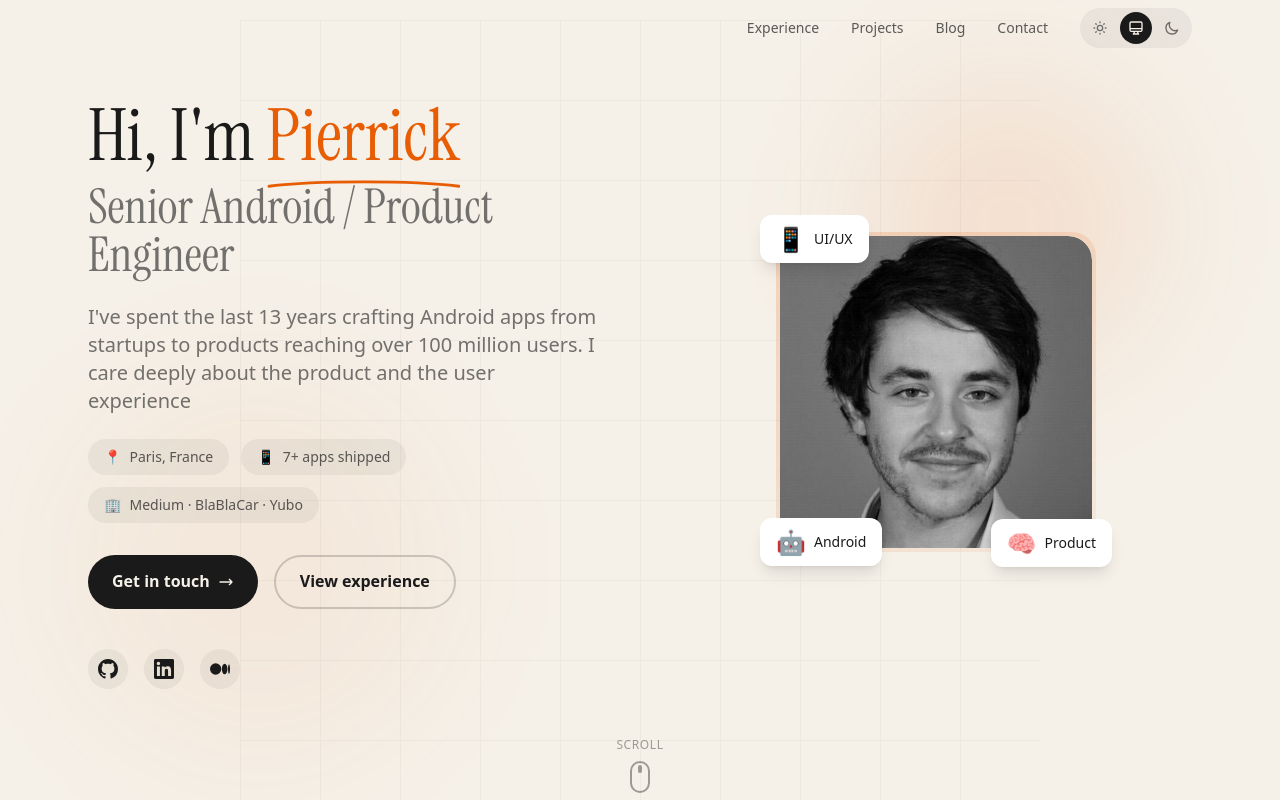
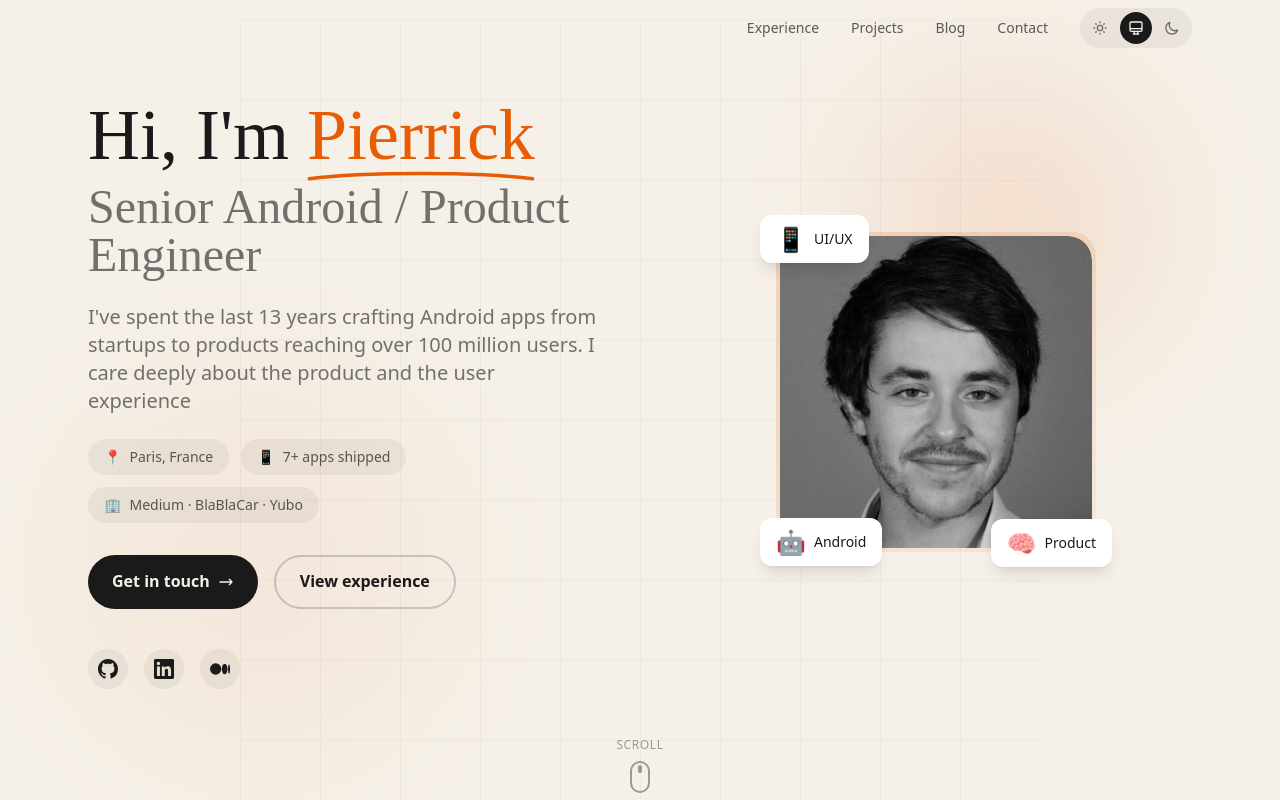
Before and after one commit to prcaen/prcaen.github.io, a React (Vite) app: page / in a window 1280 px wide. Shown: the top 800 px of the page. Built offline with nearby package versions, Linux system fonts and the light colour scheme; a web font is replaced by a local one.

Commit message:
Update CSS import order to ensure proper loading of Google Fonts alongside Tailwind CSS.

```diff
--- a/src/index.css
+++ b/src/index.css
@@ -1,5 +1,5 @@
+@import "tailwindcss";
 @import url('https://fonts.googleapis.com/css2?family=Instrument+Serif:ital@0;1&family=Satoshi:wght@400;500;600;700;900&display=swap');
-@import "tailwindcss";
 
 @theme {
   --font-display: "Instrument Serif", serif;
```
